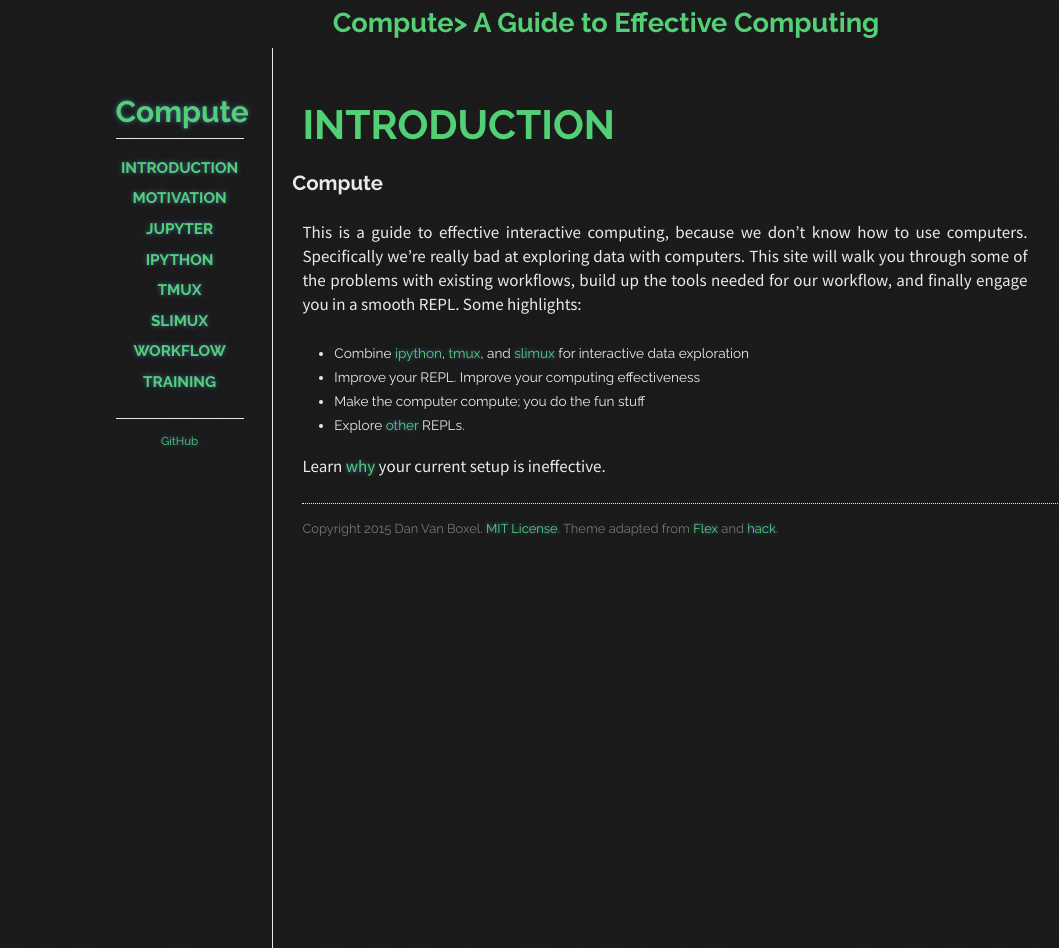
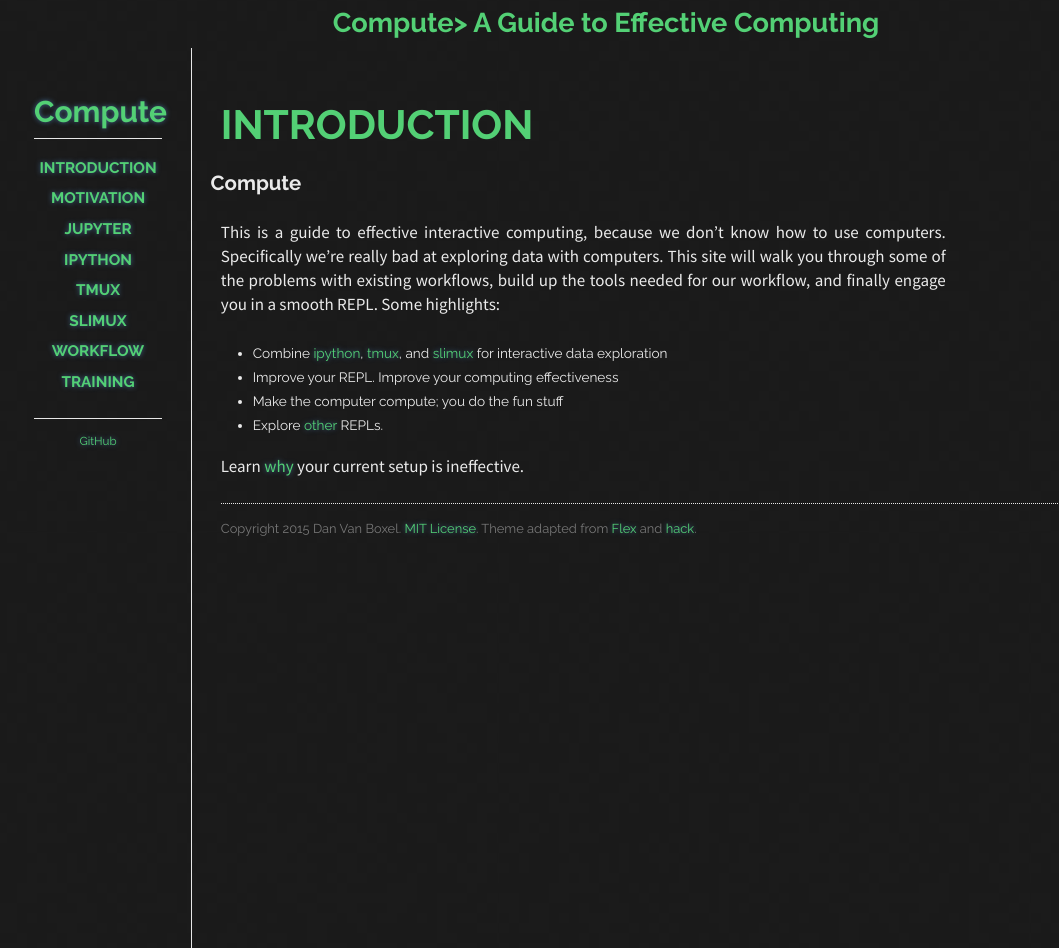
Before and after one commit to dvbuntu/compute, a Jekyll site: the page built from index.html, in a window 1280 px wide. Shown: the whole page, without its empty margins (34-1093 px from the left). Built offline with Jekyll 4.4.1, drawn with Linux system fonts in a browser that asks for light colours; Markdown is read by kramdown in place of the engine named in the settings.

Commit message:
Fiddle with layout

```diff
--- a/css/main.css
+++ b/css/main.css
@@ -223,7 +223,7 @@ a:hover {
 .sidebar {
   float: left;
   width: 10%;
-  padding-left: 11em;
+  padding-left: 5em;
   padding-right: 2.125em;
   border-right: 1px solid #e7e7e7;
 }
```
Also changed, not shown: _posts/2040-01-01-jupyter.md (renamed from _posts/2091-01-01-jupyter.md).
